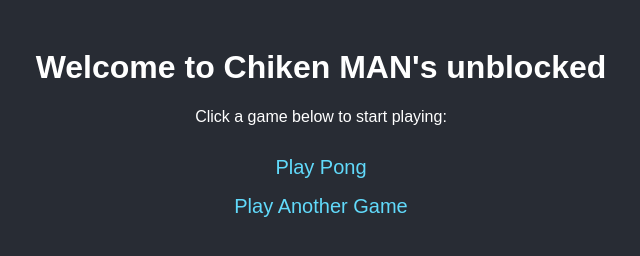
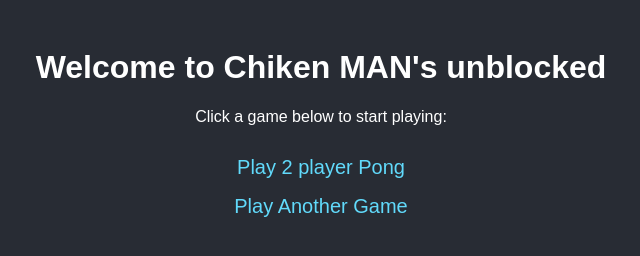
Before and after one commit to the-chicken-man/Math-work, a plain HTML site: page index.html in a window 1280 px wide. Shown: the whole page, without its empty margins (319-959 px from the left). Drawn offline with Linux system fonts and the light colour scheme.

Commit message:
Update index.html

```diff
--- a/index.html
+++ b/index.html
@@ -29,7 +29,7 @@
     <h1>Welcome to Chiken MAN's unblocked</h1>
     <p>Click a game below to start playing:</p>
     <div class="game-list">
-        <p><a href="pong.html" target="_blank">Play Pong</a></p>
+        <p><a href="pong.html" target="_blank">Play 2 player Pong</a></p>
         <!-- Add more games here -->
         <p><a href="another-game-folder/index.html" target="_blank">Play Another Game</a></p>
     </div>
```
